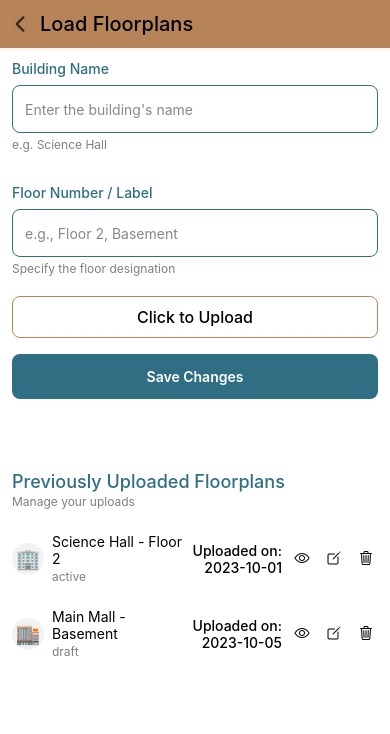
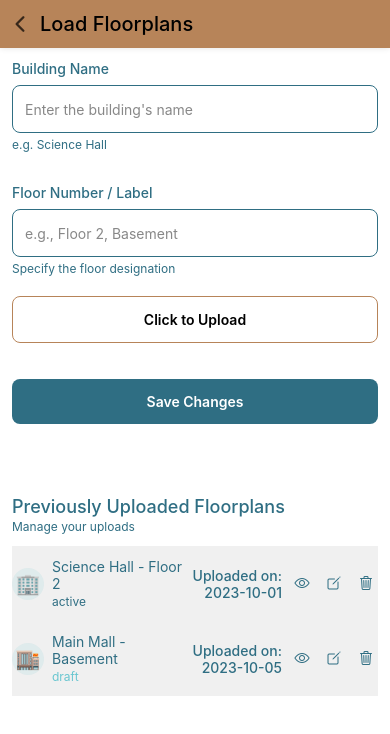
Before and after one commit to COS301-SE-2025/Snap-Vision, a React Native app in the folder snap-vision/: screen /AdminLoadFloorplans in a window 390 px wide. Shown: the top 734 px of the page. Built offline with nearby package versions, Linux system fonts and the light colour scheme.

Commit message:
Load Floorplans with correct themes

```diff
--- /dev/null
+++ b/snap-vision/src/components/atoms/AppSecondaryButton.tsx
@@ -0,0 +1,30 @@
+import React from 'react';
+import { TouchableOpacity, Text, StyleSheet, TouchableOpacityProps } from 'react-native';
+
+interface Props extends TouchableOpacityProps {
+  title: string;
+}
+
+export default function AppSecondaryButton({ title, testID, ...rest }: Props & { testID?: string }) {
+  return (
+    <TouchableOpacity style={styles.button} testID={testID} {...rest}>
+      <Text style={styles.buttonText}>{title}</Text>
+    </TouchableOpacity>
+  );
+}
+
+const styles = StyleSheet.create({
+  button: {
+    backgroundColor: 'white',
+    borderRadius: 8,
+    borderWidth: 1,
+    borderColor: '#B78459',
+    paddingVertical: 14,
+    alignItems: 'center',
+    marginBottom: 20,
+  },
+  buttonText: {
+    color: 'black',
+    fontWeight: '600',
+  },
+});
--- a/snap-vision/src/components/molecules/FloorplanListItem.tsx
+++ b/snap-vision/src/components/molecules/FloorplanListItem.tsx
@@ -1,6 +1,7 @@
 import React from 'react';
 import { View, Text, TouchableOpacity, StyleSheet } from 'react-native';
 import Icon from 'react-native-vector-icons/Ionicons';
+import { getThemeColors } from '../../theme';
 
 interface FloorplanItem {
   id: string;
@@ -16,33 +17,36 @@ interface Props {
   onView: () => void;
   onEdit: () => void;
   onDelete: () => void;
+  colors: ReturnType<typeof getThemeColors>;
 }
 
-export default function FloorplanListItem({ item, onView, onEdit, onDelete }: Props) {
+export default function FloorplanListItem({ item, onView, onEdit, onDelete, colors }: Props) {
   return (
-    <View style={styles.container}>
-      <View style={styles.iconContainer}>
-        <Text style={styles.icon}>{item.icon}</Text>
+    <View style={[styles.container, { backgroundColor: colors.card }]}>
+      <View style={[styles.iconContainer, { backgroundColor: colors.secondary + '22' }]}>
+        <Text style={[styles.icon, { color: colors.primary }]}>{item.icon}</Text>
       </View>
 
       <View style={styles.content}>
-        <Text style={styles.title}>
+        <Text style={[styles.title, { color: colors.text }]}>
           {item.buildingName} - {item.floorLabel}
         </Text>
-        <Text style={styles.status}>{item.status}</Text>
+        <Text style={[styles.status, { color: item.status === 'active' ? colors.primary : colors.secondary }]}>
+          {item.status}
+        </Text>
       </View>
 
-      <Text style={styles.date}>Uploaded on: {item.uploadDate}</Text>
+      <Text style={[styles.date, { color: colors.text }]}>Uploaded on: {item.uploadDate}</Text>
 
       <View style={styles.actionButtons}>
         <TouchableOpacity onPress={onView} style={styles.actionButton}>
-          <Icon name="eye-outline" size={16} color="black" />
+          <Icon name="eye-outline" size={16} color={colors.text} />
         </TouchableOpacity>
         <TouchableOpacity onPress={onEdit} style={styles.actionButton}>
-          <Icon name="create-outline" size={16} color="black" />
+          <Icon name="create-outline" size={16} color={colors.text} />
         </TouchableOpacity>
         <TouchableOpacity onPress={onDelete} style={styles.actionButton}>
-          <Icon name="trash-outline" size={16} color="black" />
+          <Icon name="trash-outline" size={16} color={colors.text} />
         </TouchableOpacity>
       </View>
     </View>
@@ -59,7 +63,6 @@ const styles = StyleSheet.create({
   iconContainer: {
     width: 32,
     height: 32,
-    backgroundColor: 'rgba(0, 0, 0, 0.05)',
     borderRadius: 16,
     justifyContent: 'center',
     alignItems: 'center',
@@ -72,19 +75,16 @@ const styles = StyleSheet.create({
   },
   title: {
     fontSize: 14,
-    color: 'black',
     marginBottom: 2,
   },
   status: {
     fontSize: 12,
-    color: 'rgba(0, 0, 0, 0.50)',
   },
   date: {
     width: 90,
     textAlign: 'right',
     fontSize: 14,
     fontWeight: '500',
-    color: 'black',
   },
   actionButtons: {
     flexDirection: 'row',
--- a/snap-vision/src/screens/AdminLoadFloorplansScreen.tsx
+++ b/snap-vision/src/screens/AdminLoadFloorplansScreen.tsx
@@ -1,9 +1,10 @@
 import React, { useState } from 'react';
-import { View, Text, StyleSheet, ScrollView, TouchableOpacity } from 'react-native';
+import { View, Text, StyleSheet, ScrollView } from 'react-native';
 import { useTheme } from '../theme/ThemeContext';
 import { getThemeColors } from '../theme';
 import AppInput from '../components/atoms/AppInput';
 import AppButton from '../components/atoms/AppButton';
+import AppSecondaryButton from '../components/atoms/AppSecondaryButton';
 import FloorplanListItem from '../components/molecules/FloorplanListItem';
 import TopBar from '../components/molecules/TopBar';
 
@@ -42,12 +43,10 @@ export default function AdminLoadFloorplansScreen({ navigation }: any) {
   const [floorLabel, setFloorLabel] = useState('');
 
   const handleUpload = () => {
-    // Upload functionality to be implemented
     console.log('Upload floorplan');
   };
 
   const handleSaveChanges = () => {
-    // Save changes functionality to be implemented
     console.log('Save changes');
   };
 
@@ -66,7 +65,6 @@ export default function AdminLoadFloorplansScreen({ navigation }: any) {
   return (
     <View style={[styles.container, { backgroundColor: colors.background }]}>
       <TopBar title="Load Floorplans" onBackPress={() => navigation.goBack()} />
-
       <ScrollView style={styles.content} showsVerticalScrollIndicator={false}>
         {/* Building Name Input */}
         <View style={styles.inputSection}>
@@ -75,9 +73,13 @@ export default function AdminLoadFloorplansScreen({ navigation }: any) {
             placeholder="Enter the building's name"
             value={buildingName}
             onChangeText={setBuildingName}
-            style={styles.textField}
+            style={[
+              styles.textField,
+              { borderColor: colors.primary, color: colors.text, backgroundColor: colors.background }
+            ]}
+            placeholderTextColor={colors.text + '99'}
           />
-          <Text style={styles.infoText}>e.g. Science Hall</Text>
+          <Text style={[styles.infoText, { color: colors.text } ]}>e.g. Science Hall</Text>
         </View>
 
         {/* Floor Label Input */}
@@ -87,16 +89,21 @@ export default function AdminLoadFloorplansScreen({ navigation }: any) {
             placeholder="e.g., Floor 2, Basement"
             value={floorLabel}
             onChangeText={setFloorLabel}
-            style={styles.textField}
+            style={[
+              styles.textField,
+              { borderColor: colors.primary, color: colors.text, backgroundColor: colors.background }
+            ]}
+            placeholderTextColor={colors.text + '99'}
           />
-          <Text style={styles.infoText}>Specify the floor designation</Text>
+          <Text style={[styles.infoText, { color: colors.text } ]}>Specify the floor designation</Text>
         </View>
 
         {/* Upload Button */}
         <View style={styles.buttonSection}>
-          <TouchableOpacity style={styles.uploadButton} onPress={handleUpload}>
-            <Text style={styles.uploadButtonText}>Click to Upload</Text>
-          </TouchableOpacity>
+          <AppSecondaryButton
+            title="Click to Upload"
+            onPress={handleUpload}
+          />
         </View>
 
         {/* Save Changes Button */}
@@ -111,7 +118,7 @@ export default function AdminLoadFloorplansScreen({ navigation }: any) {
               <Text style={[styles.sectionTitle, { color: colors.text }]}>
                 Previously Uploaded Floorplans
               </Text>
-              <Text style={styles.sectionSubtitle}>Manage your uploads</Text>
+              <Text style={[styles.sectionSubtitle, { color: colors.text }]}>Manage your uploads</Text>
             </View>
           </View>
 
@@ -122,6 +129,7 @@ export default function AdminLoadFloorplansScreen({ navigation }: any) {
               onView={() => handleView(item.id)}
               onEdit={() => handleEdit(item.id)}
               onDelete={() => handleDelete(item.id)}
+              colors={colors}
             />
           ))}
         </View>
@@ -146,30 +154,17 @@ const styles = StyleSheet.create({
     fontSize: 14,
     fontWeight: '500',
     marginBottom: 8,
+    // color removed
   },
   textField: {
     marginBottom: 4,
   },
   infoText: {
     fontSize: 12,
-    color: 'rgba(0, 0, 0, 0.50)',
+    // color removed
   },
   buttonSection: {
     marginBottom: 16,
-  },
-  uploadButton: {
-    backgroundColor: 'white',
-    borderRadius: 8,
-    borderWidth: 1,
-    borderColor: '#B78459',
-    paddingVertical: 10,
-    paddingHorizontal: 12,
-    alignItems: 'center',
-  },
-  uploadButtonText: {
-    color: 'black',
-    fontSize: 16,
-    fontWeight: '500',
   },
   listSection: {
     marginTop: 20,
@@ -185,9 +180,10 @@ const styles = StyleSheet.create({
     fontSize: 18,
     fontWeight: '500',
     marginBottom: 2,
+    // color removed
   },
   sectionSubtitle: {
     fontSize: 12,
-    color: 'rgba(0, 0, 0, 0.50)',
+    // color removed
   },
 });
```
